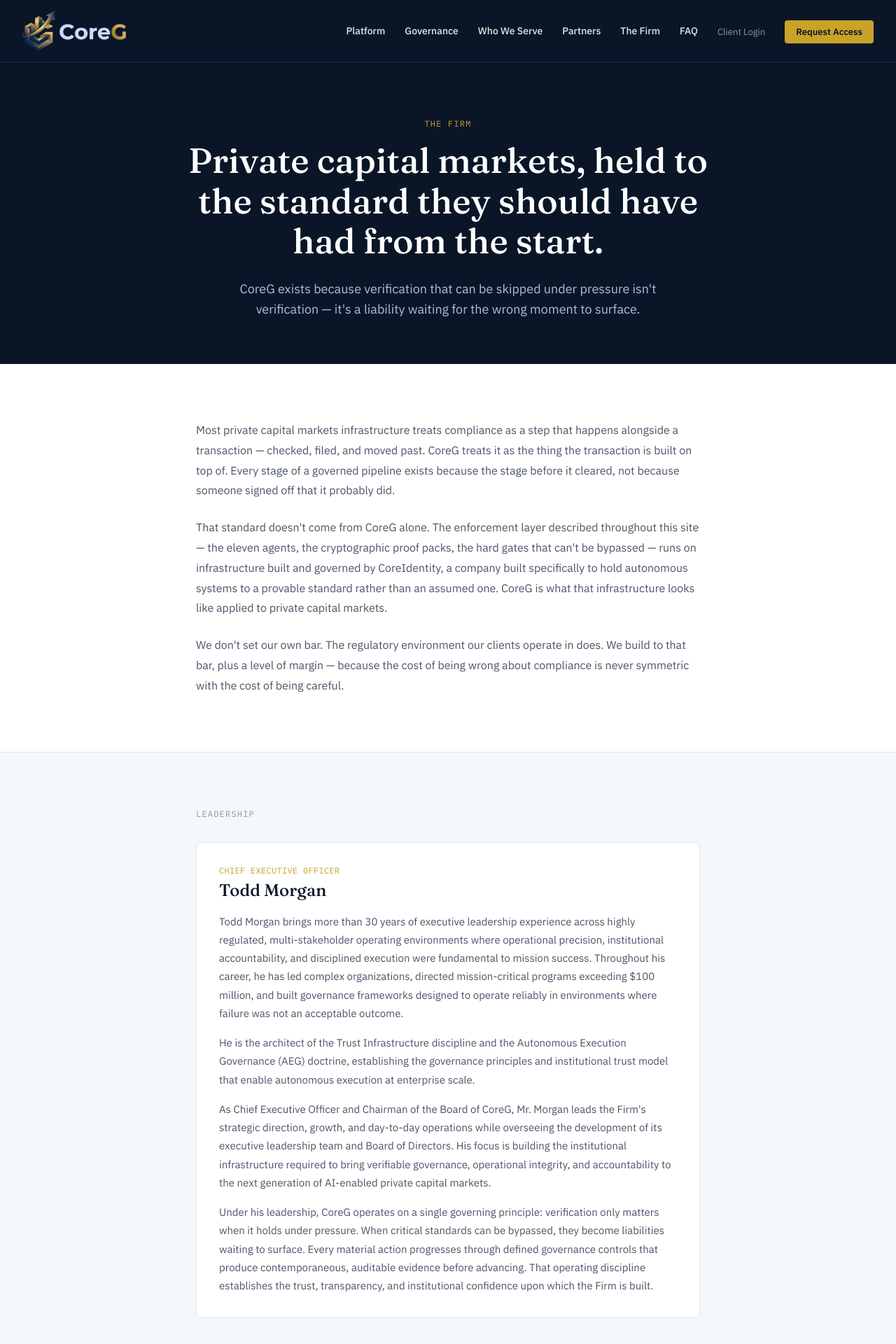
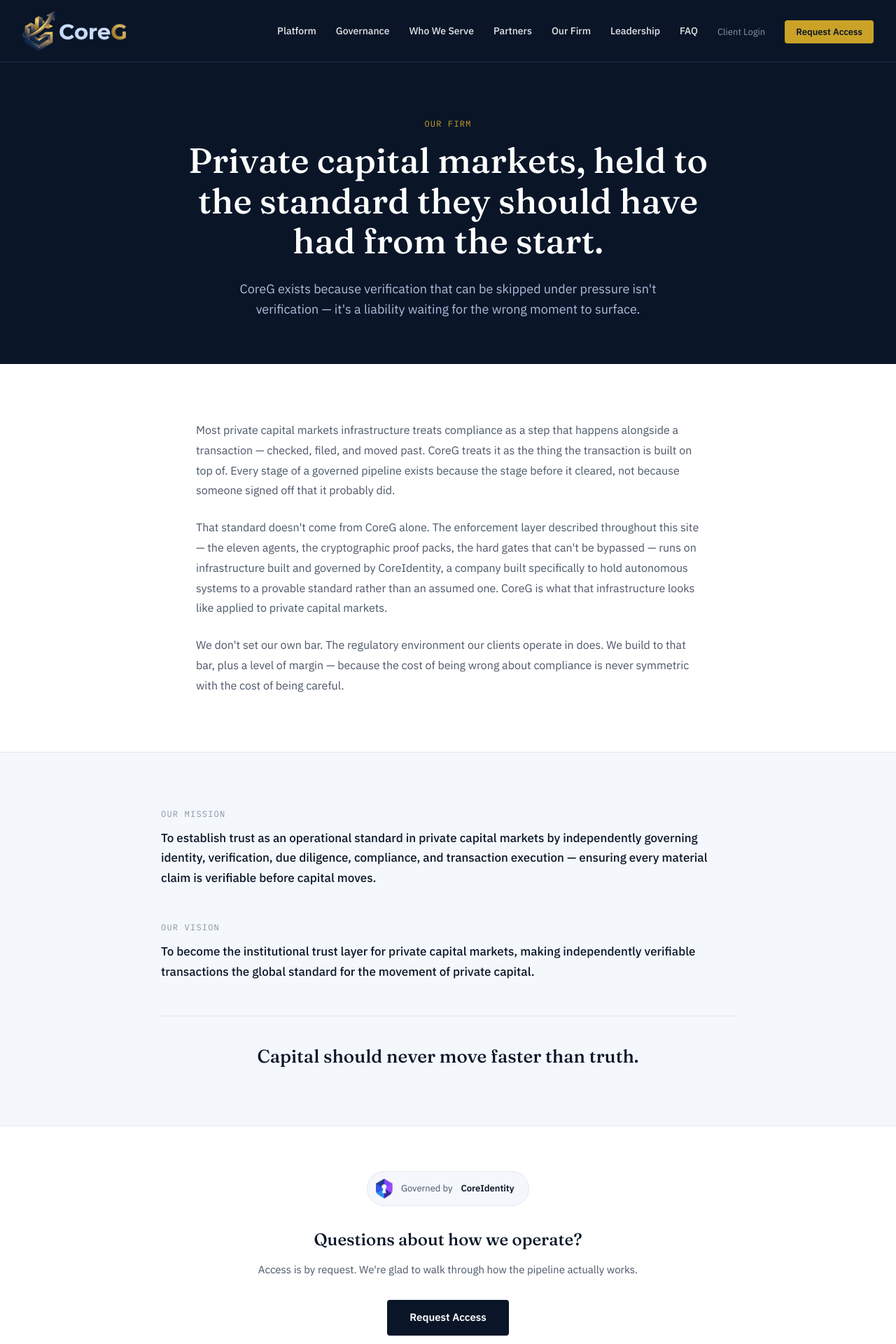
Before and after one commit to CoreGAdmin/coregenisis-site, a React (Vite) app: page /company in a window 1280 px wide. Shown: the top 1920 px of the page at 70% size. Built offline with nearby package versions, Linux system fonts and the light colour scheme.

Commit message:
feat: Our Firm/Leadership split, Mission/Vision/Purpose

```diff
--- a/src/App.jsx
+++ b/src/App.jsx
@@ -5,6 +5,7 @@ import Governance from "./pages/Governance.jsx";
 import WhoWeServe from "./pages/WhoWeServe.jsx";
 import Partners from "./pages/Partners.jsx";
 import Company from "./pages/Company.jsx";
+import Leadership from "./pages/Leadership.jsx";
 import PrivacyPolicy from "./pages/PrivacyPolicy.jsx";
 import TermsOfService from "./pages/TermsOfService.jsx";
 import FAQ from "./pages/FAQ.jsx";
@@ -19,6 +20,7 @@ export default function App() {
         <Route path="/who-we-serve" element={<WhoWeServe />} />
         <Route path="/partners" element={<Partners />} />
         <Route path="/company" element={<Company />} />
+        <Route path="/leadership" element={<Leadership />} />
         <Route path="/privacy-policy" element={<PrivacyPolicy />} />
         <Route path="/terms-of-service" element={<TermsOfService />} />
         <Route path="/faq" element={<FAQ />} />
--- a/src/components/PageNav.jsx
+++ b/src/components/PageNav.jsx
@@ -8,7 +8,8 @@ const NAV = [
   { label: "Governance", path: "/governance" },
   { label: "Who We Serve", path: "/who-we-serve" },
   { label: "Partners", path: "/partners" },
-  { label: "The Firm", path: "/company" },
+  { label: "Our Firm", path: "/company" },
+  { label: "Leadership", path: "/leadership" },
   { label: "FAQ", path: "/faq" },
 ];
 
--- a/src/pages/Company.jsx
+++ b/src/pages/Company.jsx
@@ -8,10 +8,10 @@ export default function Company() {
     <div className="font-sans text-navy bg-white">
       <PageNav />
 
-      {/* HERO — mission/thesis. Leadership section below names the CEO. */}
+      {/* HERO — mission/thesis. Leadership now lives on its own page. */}
       <section className="bg-navy px-8 pt-20 pb-16 text-center">
         <div className="max-w-[760px] mx-auto">
-          <div className="font-mono text-xs tracking-[0.1em] text-gold uppercase mb-4">The Firm</div>
+          <div className="font-mono text-xs tracking-[0.1em] text-gold uppercase mb-4">Our Firm</div>
           <h1 className="font-display text-[clamp(32px,4.5vw,50px)] font-medium leading-[1.15] text-white mb-6">
             Private capital markets, held to the standard they should have had from the start.
           </h1>
@@ -22,7 +22,7 @@ export default function Company() {
         </div>
       </section>
 
-      {/* MISSION — unchanged. */}
+      {/* MISSION (narrative) — unchanged from original build. */}
       <section className="bg-white px-8 py-20">
         <div className="max-w-[720px] mx-auto">
           <p className="text-[16px] text-slate leading-[1.8] mb-6">
@@ -48,53 +48,41 @@ export default function Company() {
         </div>
       </section>
 
-      {/* LEADERSHIP — final bio, provided verbatim, 4 paragraphs. */}
+      {/* MISSION / VISION / PURPOSE — new, finalized content. Kept as short,
+          clearly-labeled statements, matching the confirmed institutional
+          convention (Smith Capital Investors: short, separately-labeled
+          Mission/Vision, distinct from any individual bio). */}
       <section className="bg-mist px-8 py-20 border-t border-[#E2E8F0]">
-        <div className="max-w-[720px] mx-auto">
-          <div className="font-mono text-xs tracking-[0.1em] text-slateLt uppercase mb-8">Leadership</div>
-          <div className="bg-white border border-[#E2E8F0] rounded-lg p-8">
-            <div className="mb-1 text-xs font-mono text-gold uppercase tracking-wide">Chief Executive Officer</div>
-            <h2 className="font-display text-2xl font-medium text-navy mb-4">Todd Morgan</h2>
-            <p className="text-[15px] text-slate leading-[1.75] mb-4">
-              Todd Morgan brings more than 30 years of executive leadership experience
-              across highly regulated, multi-stakeholder operating environments where
-              operational precision, institutional accountability, and disciplined
-              execution were fundamental to mission success. Throughout his career, he has
-              led complex organizations, directed mission-critical programs exceeding $100
-              million, and built governance frameworks designed to operate reliably in
-              environments where failure was not an acceptable outcome.
+        <div className="max-w-[820px] mx-auto space-y-12">
+          <div>
+            <div className="font-mono text-xs tracking-[0.1em] text-slateLt uppercase mb-3">Our Mission</div>
+            <p className="text-[17px] text-navy leading-[1.7] font-medium">
+              To establish trust as an operational standard in private capital markets by
+              independently governing identity, verification, due diligence, compliance,
+              and transaction execution — ensuring every material claim is verifiable
+              before capital moves.
             </p>
-            <p className="text-[15px] text-slate leading-[1.75] mb-4">
-              He is the architect of the Trust Infrastructure discipline and the
-              Autonomous Execution Governance (AEG) doctrine, establishing the governance
-              principles and institutional trust model that enable autonomous execution at
-              enterprise scale.
+          </div>
+          <div>
+            <div className="font-mono text-xs tracking-[0.1em] text-slateLt uppercase mb-3">Our Vision</div>
+            <p className="text-[17px] text-navy leading-[1.7] font-medium">
+              To become the institutional trust layer for private capital markets, making
+              independently verifiable transactions the global standard for the movement
+              of private capital.
             </p>
-            <p className="text-[15px] text-slate leading-[1.75] mb-4">
-              As Chief Executive Officer and Chairman of the Board of CoreG, Mr. Morgan
-              leads the Firm's strategic direction, growth, and day-to-day operations while
-              overseeing the development of its executive leadership team and Board of
-              Directors. His focus is building the institutional infrastructure required to
-              bring verifiable governance, operational integrity, and accountability to the
-              next generation of AI-enabled private capital markets.
-            </p>
-            <p className="text-[15px] text-slate leading-[1.75]">
-              Under his leadership, CoreG operates on a single governing principle:
-              verification only matters when it holds under pressure. When critical
-              standards can be bypassed, they become liabilities waiting to surface. Every material
-              action progresses through defined governance controls that produce
-              contemporaneous, auditable evidence before advancing. That operating
-              discipline establishes the trust, transparency, and institutional confidence
-              upon which the Firm is built.
+          </div>
+          <div className="border-t border-[#E2E8F0] pt-10 text-center">
+            <p className="font-display text-[22px] sm:text-[26px] font-medium text-navy leading-snug">
+              Capital should never move faster than truth.
             </p>
           </div>
         </div>
       </section>
 
       {/* CLOSING CTA */}
-      <section className="bg-mist px-8 py-16 text-center border-t border-[#E2E8F0]">
+      <section className="bg-white px-8 py-16 text-center border-t border-[#E2E8F0]">
         <div className="max-w-[600px] mx-auto">
-          <div className="inline-flex items-center gap-3 bg-white border border-[#E2E8F0] rounded-full pl-3 pr-5 py-2.5 mb-8">
+          <div className="inline-flex items-center gap-3 bg-mist border border-[#E2E8F0] rounded-full pl-3 pr-5 py-2.5 mb-8">
             <img src={coreIdentityIcon} alt="CoreIdentity" className="h-7 w-auto" />
             <span className="text-[13px] text-slate">Governed by</span>
             <span className="text-[13px] text-navy font-semibold">CoreIdentity</span>
--- /dev/null
+++ b/src/pages/Leadership.jsx
@@ -0,0 +1,76 @@
+import PageNav from "../components/PageNav.jsx";
+import PageFooter from "../components/PageFooter.jsx";
+import { ComingSoonButton } from "../components/ComingSoonButton.jsx";
+
+export default function Leadership() {
+  return (
+    <div className="font-sans text-navy bg-white">
+      <PageNav />
+
+      <section className="bg-navy px-8 pt-20 pb-16 text-center">
+        <div className="max-w-[760px] mx-auto">
+          <div className="font-mono text-xs tracking-[0.1em] text-gold uppercase mb-4">Leadership</div>
+          <h1 className="font-display text-[clamp(32px,4.5vw,50px)] font-medium leading-[1.15] text-white mb-6">
+            The people responsible for holding the standard.
+          </h1>
+          <p className="text-lg text-ice/85 max-w-[620px] mx-auto leading-relaxed">
+            Governance is only as credible as the people accountable for enforcing it.
+          </p>
+        </div>
+      </section>
+
+      <section className="bg-white px-8 py-20">
+        <div className="max-w-[720px] mx-auto">
+          <div className="bg-mist border border-[#E2E8F0] rounded-lg p-8">
+            <div className="mb-1 text-xs font-mono text-gold uppercase tracking-wide">Chief Executive Officer</div>
+            <h2 className="font-display text-2xl font-medium text-navy mb-4">Todd Morgan</h2>
+            <p className="text-[15px] text-slate leading-[1.75] mb-4">
+              Todd Morgan brings more than 30 years of executive leadership experience
+              across highly regulated, multi-stakeholder operating environments where
+              operational precision, institutional accountability, and disciplined
+              execution were fundamental to mission success. Throughout his career, he has
+              led complex organizations, directed mission-critical programs exceeding $100
+              million, and built governance frameworks designed to operate reliably in
+              environments where failure was not an acceptable outcome.
+            </p>
+            <p className="text-[15px] text-slate leading-[1.75] mb-4">
+              He is the architect of the Trust Infrastructure discipline and the
+              Autonomous Execution Governance (AEG) doctrine, establishing the governance
+              principles and institutional trust model that enable autonomous execution at
+              enterprise scale.
+            </p>
+            <p className="text-[15px] text-slate leading-[1.75] mb-4">
+              As Chief Executive Officer and Chairman of the Board of CoreG, Mr. Morgan
+              leads the Firm's strategic direction, growth, and day-to-day operations while
+              overseeing the development of its executive leadership team and Board of
+              Directors. His focus is building the institutional infrastructure required to
+              bring verifiable governance, operational integrity, and accountability to the
+              next generation of AI-enabled private capital markets.
+            </p>
+            <p className="text-[15px] text-slate leading-[1.75]">
+              Under his leadership, CoreG operates on a single governing principle:
+              verification only matters when it holds under pressure. When critical
+              standards can be bypassed, they become liabilities waiting to surface. Every material
+              action progresses through defined governance controls that produce
+              contemporaneous, auditable evidence before advancing. That operating
+              discipline establishes the trust, transparency, and institutional confidence
+              upon which the Firm is built.
+            </p>
+          </div>
+        </div>
+      </section>
+
+      <section className="bg-mist px-8 py-16 text-center border-t border-[#E2E8F0]">
+        <div className="max-w-[600px] mx-auto">
+          <h2 className="font-display text-2xl font-medium text-navy mb-4">Questions about how we operate?</h2>
+          <p className="text-[15px] text-slate mb-8">
+            Access is by request. We're glad to walk through how the pipeline actually works.
+          </p>
+          <ComingSoonButton className="inline-block bg-navy text-white text-[15px] font-semibold px-8 py-3.5 rounded cursor-pointer">Request Access</ComingSoonButton>
+        </div>
+      </section>
+
+      <PageFooter />
+    </div>
+  );
+}
```
